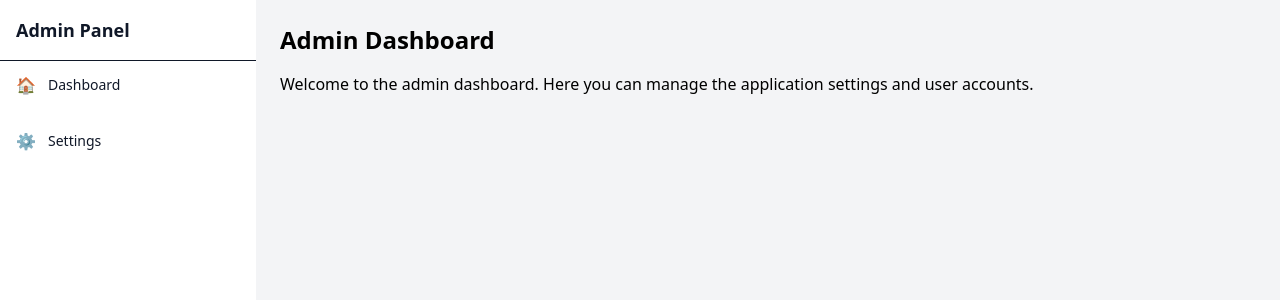
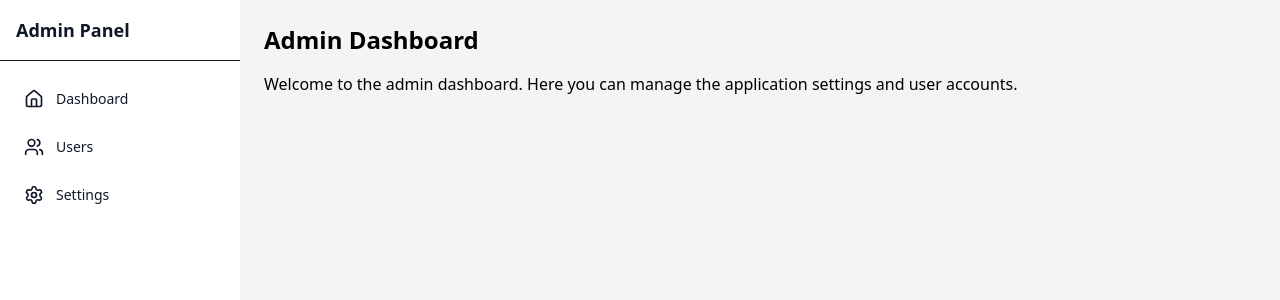
Before and after one commit to YashKachaRK/CoolStock, a React (Vite) app: page /admin_dashboard in a window 1280 px wide. Shown: the top 300 px of the page. Built offline with nearby package versions, Linux system fonts and the light colour scheme; sample sign-in values are in the browser's storage.

Commit message:
Slidebar 80% DOne

```diff
--- a/src/components/Slidebar.jsx
+++ b/src/components/Slidebar.jsx
@@ -1,6 +1,12 @@
 import React, { useState } from "react";
+import { Menu, X } from "lucide-react";
 
-function Slidebar({ children }) {
+function Slidebar({
+  title = "Admin Panel",
+  menuItems = [],
+  sidebarWidth = "w-60",
+  children,
+}) {
   const [open, setOpen] = useState(false);
 
   return (
@@ -8,12 +14,12 @@ function Slidebar({ children }) {
       {/* Mobile Menu Button */}
       <button
         onClick={() => setOpen(true)}
-        className="md:hidden fixed top-4 left-4 z-50 bg-gray-800 text-white p-2 rounded"
+        className="md:hidden fixed top-4 left-4 z-50 bg-gray-800 text-white p-2 rounded h-[50px] w-[50px] flex items-center justify-center hover:bg-gray-700 transition"
       >
-        ☰
+        <Menu size={24} />
       </button>
 
-      {/* Overlay (Mobile) */}
+      {/* Overlay */}
       {open && (
         <div
           onClick={() => setOpen(false)}
@@ -23,45 +29,38 @@ function Slidebar({ children }) {
 
       {/* Sidebar */}
       <aside
-        className={`fixed md:static top-0 left-0 h-screen w-64 bg-white text-gray-900
+        className={`fixed md:static top-0 left-0 h-screen ${sidebarWidth} bg-white text-gray-900
         transform ${open ? "translate-x-0" : "-translate-x-full"}
         md:translate-x-0 transition-transform duration-300 z-50`}
       >
-
+        {/* Header */}
         <div className="flex items-center justify-between p-4 border-b">
-          <h2 className="text-lg font-bold">Admin Panel</h2>
+          <h2 className="text-lg font-bold">{title}</h2>
           <button
             onClick={() => setOpen(false)}
             className="md:hidden text-gray-600 hover:text-gray-900"
           >
-            ✕
+            <X size={22} />
           </button>
         </div>
-        <nav className=" space-y-2">
-          <a
-            href="#"
-            className="group flex items-center gap-3 px-4 py-3 hover:bg-blue-50 hover:text-blue-600  "
-          >
-            <span>🏠</span>
-            <span className="text-sm opacity-0 group md:opacity-100 transition">
-              Dashboard
-            </span>
-          </a>
 
-          <a
-            href="#"
-            className="group flex items-center gap-3 px-4 py-3 hover:bg-blue-50  hover:text-blue-600 "
-          >
-            <span>⚙️</span>
-            <span className="text-sm opacity-0 group-hover:opacity-100 md:opacity-100 transition">
-              Settings
-            </span>
-          </a>
+        {/* Navigation */}
+        <nav className="space-y-1 mt-2 p-2">
+          {menuItems.map((item, index) => (
+            <a
+              key={index}
+              href={item.href}
+              className="flex items-center gap-3 px-4 py-3 hover:bg-blue-50 hover:text-blue-600 transition hover:rounded-lg"
+            >
+              <item.icon size={20} />
+              <span className="text-sm">{item.label}</span>
+            </a>
+          ))}
         </nav>
       </aside>
 
       {/* Main Content */}
-      <main className="flex-1 p-6 mt-10 md:mt-0">
+      <main className="flex-1 p-6 mt-20 md:mt-0">
         {children}
       </main>
     </div>
--- a/src/pages/admin/Dashboard_admin.jsx
+++ b/src/pages/admin/Dashboard_admin.jsx
@@ -1,16 +1,23 @@
-import React from 'react'
-import Slidebar from '../../components/Slidebar'
+import React from "react";
+import Slidebar from "../../components/Slidebar";
+import { Home, Settings, Users } from "lucide-react";
+import { menuItems } from "../admin/SLidebar_Data";
+function Dashboard_admin() {
 
-function Dashboard_admin() {
   return (
-    <div className='bg-gray-200'>
-      <Slidebar>
-        <h1 className='text-2xl font-bold mb-4'>Admin Dashboard</h1>
-        <p>Welcome to the admin dashboard. Here you can manage the application settings and user accounts.</p>
+    <div className="bg-gray-200">
+      <Slidebar
+      title="Admin Panel"
+      menuItems={menuItems}
+      sidebarWidth="w-60">
+        <h1 className="text-2xl font-bold mb-4">Admin Dashboard</h1>
+        <p>
+          Welcome to the admin dashboard. Here you can manage the application
+          settings and user accounts.
+        </p>
       </Slidebar>
     </div>
-
-  )
+  );
 }
 
-export default Dashboard_admin
+export default Dashboard_admin;
--- /dev/null
+++ b/src/pages/admin/Slidebar_data.js
@@ -0,0 +1,18 @@
+import { Home, Settings, Users } from "lucide-react";
+ export const menuItems = [
+    {
+      label: "Dashboard",
+      href: "/dashboard",
+      icon: Home,
+    },
+    {
+      label: "Users",
+      href: "/users",
+      icon: Users,
+    },
+    {
+      label: "Settings",
+      href: "/settings",
+      icon: Settings,
+    },
+  ];
```
